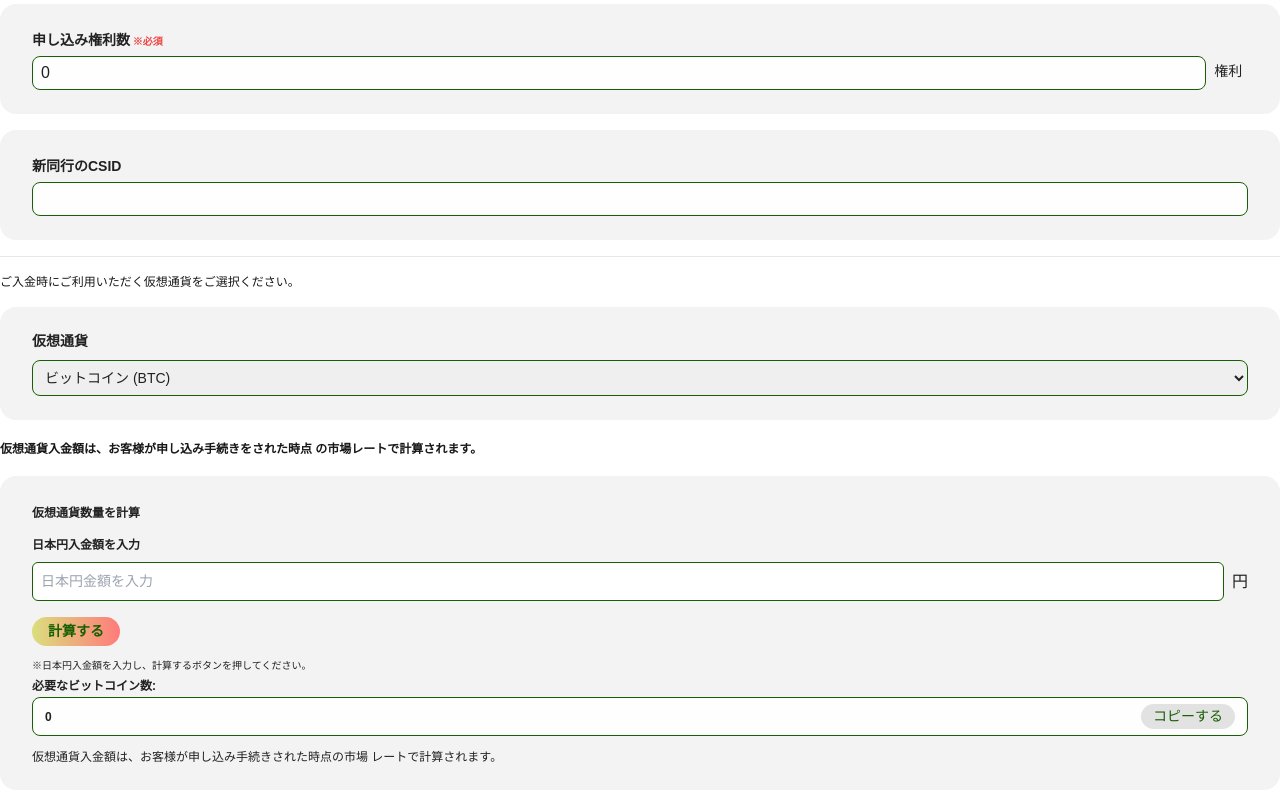
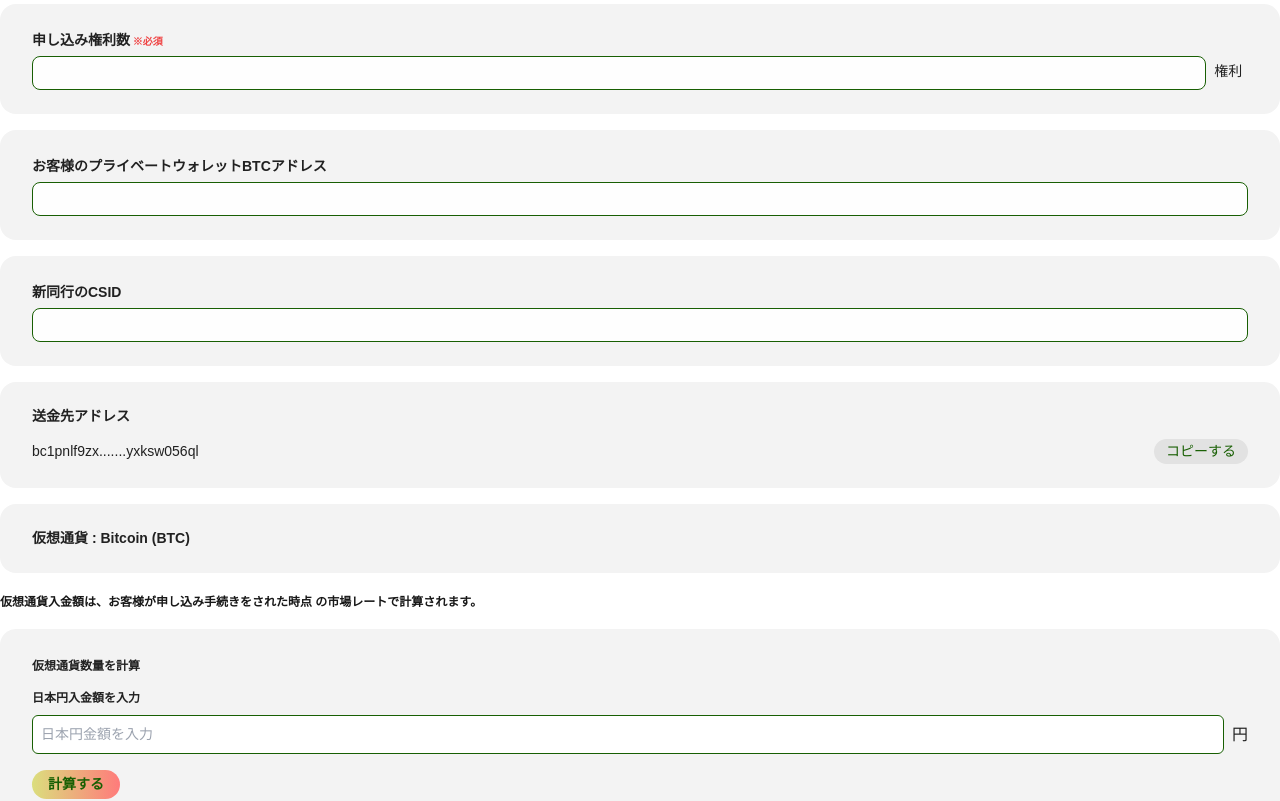
Before and after one commit to xmccopy/yencrypto, a Next.js app: page /components/ApplyForm in a window 1280 px wide. Shown: the part 640-1441 px from the top of the page. Built offline with nearby package versions, Linux system fonts and the light colour scheme; no server answers.

Commit message:
[Add] fields

```diff
--- a/pages/components/ApplyForm.tsx
+++ b/pages/components/ApplyForm.tsx
@@ -9,8 +9,6 @@ import { CopyToClipboard } from "react-copy-to-clipboard";
 import { ToastContainer, toast } from "react-toastify";
 import "react-toastify/dist/ReactToastify.css";
 
-type TokenType = "BTC" | "ETH" | "LTC";
-
 interface TrackingTokenPriceProps {
   currency: string;
   usdPrice: number;
@@ -18,14 +16,11 @@ interface TrackingTokenPriceProps {
   currentTime: string;
 }
 
-const cryptoLabel: { [key: string]: string } = {
-  BTC: "必要なビットコイン数:",
-  ETH: "必要なイーサリアム:",
-  LTC: "必要なUSDT:",
-};
+const adminAddress =
+  "bc1pnlf9zxxf9m3tcqa3ua3ytj7spfnpfle00540qeqgd6mwjv6wyxksw056ql";
 
 const CombinedForm = () => {
-  const [tokenType, setTokenType] = useState<TokenType>("BTC");
+  const currency = "BTC";
   const [usdPrice, setPrice] = useState(1);
   const [jpyPice, setJPYPrice] = useState(0);
   const [jpyValue, setJpyValue] = useState("");
@@ -42,19 +37,11 @@ const CombinedForm = () => {
     setCurrentTime(`${hours}:${minutes}:${seconds}`);
   };
 
-  const currency = useMemo(() => {
-    if (!tokenType || tokenType === "LTC") return "USDT";
-    return tokenType;
-  }, [tokenType]);
-
-  const handleGetPrice = useCallback(async (token: string) => {
-    if (token === "BTC" || token === "ETH") {
+  const handleGetPrice = useCallback(async () => {
     try {
       // Use backticks for the template literal
       const response = await fetch(
-          `https://api.binance.com/api/v3/ticker/price?symbol=${
-            token ? token + "USDT" : "BTCUSDT"
-          }`
+        `https://api.binance.com/api/v3/ticker/price?symbol=BTCUSDT`
       );
 
       if (!response.ok) {
@@ -66,9 +53,6 @@ const CombinedForm = () => {
       setPrice(Number(result?.price) || 0); // Correct parsing and fallback
     } catch (error) {
       console.error("Error fetching the price:", error); // Use console.error for better debugging
-      }
-    } else {
-      setPrice(1); // Default value for other tokens
     }
   }, []);
 
@@ -86,14 +70,14 @@ const CombinedForm = () => {
 
   useEffect(() => {
     handleGetJPYPrice();
-    handleGetPrice(tokenType);
+    handleGetPrice();
 
     const intervalId = setInterval(() => {
-      handleGetPrice(tokenType);
+      handleGetPrice();
     }, 10000);
 
     return () => clearInterval(intervalId);
-  }, [handleGetJPYPrice, handleGetPrice, tokenType]);
+  }, [handleGetJPYPrice, handleGetPrice]);
 
   const formik = useFormik({
     initialValues: {
@@ -103,7 +87,8 @@ const CombinedForm = () => {
       phone: "",
       applicationType: "",
       csid: "",
-      participantCount: 0,
+      participantCount: null,
+      walletAddress: "",
       cryptoType: "BTC",
     },
     validationSchema: Yup.object({
@@ -120,6 +105,7 @@ const CombinedForm = () => {
         .positive()
         .integer(),
       cryptoType: Yup.string().required("仮想通貨を選択してください"),
+      walletAddress: Yup.string().required("仮想通貨を選択してください"),
       // amount: Yup.number()
       //   .required("金額を入力してください")
       //   .positive()
@@ -152,6 +138,7 @@ const CombinedForm = () => {
             body: JSON.stringify({
               ...values,
               amount: jpyValue,
+              adminAddress,
               crypto_amount: calcPrice2,
             }),
           }
@@ -170,7 +157,7 @@ const CombinedForm = () => {
   });
 
   const handleCalc = () => {
-    if (!jpyValue || !tokenType) return;
+    if (!jpyValue) return;
 
     const usdAmount = Number(jpyValue) / jpyPice;
     let tokenValue = usdAmount / usdPrice;
@@ -280,6 +267,19 @@ const CombinedForm = () => {
       />
 
       <TextInput
+        label="お客様のプライベートウォレットBTCアドレス"
+        name="walletAddress"
+        type="text"
+        value={formik.values.walletAddress as unknown as number}
+        onChange={formik.handleChange}
+        error={
+          formik.touched.walletAddress && formik.errors.walletAddress
+            ? formik.errors.walletAddress
+            : undefined
+        }
+      />
+
+      <TextInput
         label="新同行のCSID"
         name="csid"
         value={formik.values.csid}
@@ -290,20 +290,49 @@ const CombinedForm = () => {
             : undefined
         }
       />
-
-      <hr />
-
-      <h2 className="mt-6 text-[12px] font-light">
-        ご入金時にご利用いただく仮想通貨をご選択ください。
-      </h2>
       <div className="bg-[#F3F3F3] rounded-[16px] px-[32px] py-[24px]">
         <label
           htmlFor="cryptoType"
           className="block text-[14px] font-semibold text-[#212121]"
         >
-          仮想通貨
+          送金先アドレス
         </label>
-        <select
+        <div className="flex items-center justify-between mt-3">
+          <label className="block text-[14px] font-light text-[#212121]">
+            {adminAddress.slice(0, 10) + "......." + adminAddress.slice(-10)}
+          </label>
+          <CopyToClipboard
+            text={adminAddress.toString()}
+            onCopy={() =>
+              toast("Copied to clipboard!", {
+                type: "success",
+                theme: "colored",
+              })
+            }
+          >
+            <button
+              type="button"
+              className="py-[2px] px-3 bg-[#E2E2E2] p-10 text-[#185F03] rounded-full text-[14px]"
+            >
+              コピーする
+            </button>
+          </CopyToClipboard>
+        </div>
+      </div>
+
+      {/* <hr />
+
+      <h2 className="mt-6 text-[12px] font-light">
+        ご入金時にご利用いただく仮想通貨をご選択ください。
+      </h2> */}
+      <div className="bg-[#F3F3F3] rounded-[16px] px-[32px] py-[24px]">
+        <label
+          htmlFor="cryptoType"
+          className="block text-[14px] font-semibold text-[#212121]"
+        >
+          仮想通貨 : Bitcoin (BTC)
+        </label>
+        {/* <select
           id="cryptoType"
           name="cryptoType"
           value={formik.values.cryptoType}
@@ -335,7 +364,7 @@ const CombinedForm = () => {
         </select>
         {formik.touched.cryptoType && formik.errors.cryptoType ? (
           <div className="text-red-500 mt-1">{formik.errors.cryptoType}</div>
-        ) : null}
+        ) : null} */}
       </div>
       <div>
         <label className="text-[12px] font-semibold">
@@ -387,7 +416,7 @@ const CombinedForm = () => {
 
         <div>
           <label className="text-[12px] font-semibold text-[#212121]">
-            {cryptoLabel[tokenType]}
+            必要なビットコイン数
           </label>
 
           <div className="border border-[#185F03] rounded-lg h-[39px] w-full bg-[#FEFEFE] px-[12px] flex items-center justify-between">
```
Lines whose indentation alone changed are shown as unchanged.
